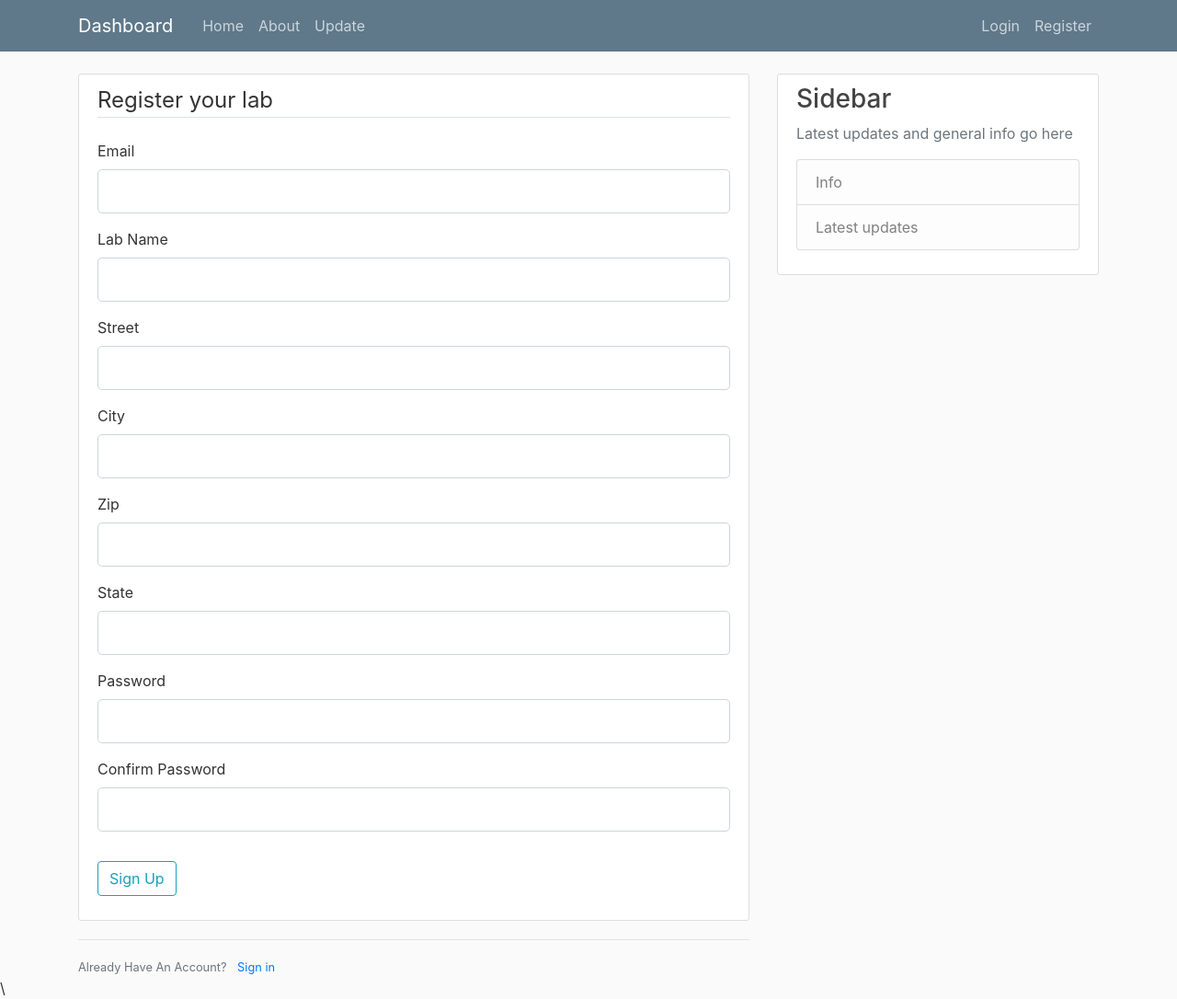
After one commit to NikhilDange1/LabCapacity-Dashboard, a Flask app: page /register in a window 1280 px wide. The commit adds this page. Shown: the whole page at 92% size. Run offline with Flask 2, Linux system fonts and the light colour scheme; some libraries are stand-ins or nearby versions.

Commit message:
Add Register and login forms and  templates

```diff
--- a/src/labcapacity/__init__.py
+++ b/src/labcapacity/__init__.py
@@ -1,5 +1,9 @@
 from flask import Flask
+import os
 
 app = Flask(__name__)
 
+SECRET_KEY = os.urandom(32)
+app.config['SECRET_KEY'] = SECRET_KEY
+
 from labcapacity import views
--- a/src/labcapacity/forms.py
+++ b/src/labcapacity/forms.py
@@ -0,0 +1,27 @@
+from flask_wtf import FlaskForm
+from wtforms import StringField, PasswordField, SubmitField, BooleanField
+from wtforms.validators import DataRequired,Length,Email,EqualTo
+
+class RegistrationForm(FlaskForm):
+    #email field
+    email =StringField('Email',validators=[DataRequired(),Email()])
+
+    #lab detials
+    labname = StringField('Lab Name',validators=[DataRequired(),Length(min=2,max=15)])
+    lab_street = StringField('Street',validators=[DataRequired()])
+    lab_city = StringField('City',validators=[DataRequired()])
+    lab_zip = StringField('Zip',validators=[DataRequired()])
+    lab_state = StringField('State',validators=[DataRequired()])
+
+    #password
+    password = PasswordField('Password',validators=[DataRequired()])
+    confirm_password = PasswordField('Confirm Password',validators=[DataRequired(),EqualTo('password')])
+    submit = SubmitField('Sign Up')
+
+
+
+class LoginForm(FlaskForm):
+    email = email =StringField('Email',validators=[DataRequired(),Email()])
+    password = PasswordField('Password',validators=[DataRequired()])
+    remember_me = BooleanField()
+    submit = SubmitField('Login')
--- a/src/labcapacity/templates/layout.html
+++ b/src/labcapacity/templates/layout.html
@@ -38,6 +38,15 @@
     <main role="main" class="container">
       <div class="row">
         <div class="col-md-8">
+          {% with messages = get_flashed_messages(with_categories=true) %}
+            {% if messages %}
+              {% for category,message in messages %}
+                <div class="alert alert-{{ category }}">
+                  {{ message }}
+                </div>
+              {% endfor %}
+            {% endif %}
+          {% endwith %}
           {% block content %}{% endblock %}
         </div>
         <div class="col-md-4">
@@ -53,7 +62,7 @@
         </div>
       </div>
     </main>
-
+\
 
     <!-- Optional JavaScript -->
     <!-- jQuery first, then Popper.js, then Bootstrap JS -->
--- /dev/null
+++ b/src/labcapacity/templates/register.html
@@ -0,0 +1,66 @@
+{% extends "layout.html" %}
+{% block content %}
+    <div class="content-section">
+        <form method="POST" action="">
+            {{ form.hidden_tag()}}
+            <fieldset class="form-group">
+                <legend class="border-bottom mb-4">Register your lab</legend>
+                <div class="form-group">
+
+
+
+                    {{form.email.label(class="form-control-label") }}
+                    {{form.email(class="form-control form-control-lg") }}
+                </div>
+                <div class="form-group">
+                    {{form.labname.label(class="form-control-label") }}
+                    {{form.labname(class="form-control form-control-lg") }}
+                </div>
+                <div class="form-group">
+                    {{form.lab_street.label(class="form-control-label") }}
+                    {{form.lab_street(class="form-control form-control-lg") }}
+                </div>
+                <div class="form-group">
+                    {{form.lab_city.label(class="form-control-label") }}
+                    {{form.lab_city(class="form-control form-control-lg") }}
+                </div>
+                <div class="form-group">
+                    {{form.lab_zip.label(class="form-control-label") }}
+                    {{form.lab_zip(class="form-control form-control-lg") }}
+                </div>
+                <div class="form-group">
+                    {{form.lab_state.label(class="form-control-label") }}
+                    {{form.lab_state(class="form-control form-control-lg") }}
+                </div>
+                <div class="form-group">
+                    {{form.password.label(class="form-control-label") }}
+                    {{form.password(class="form-control form-control-lg") }}
+                </div>
+                <div class="form-group">
+                    {{form.confirm_password.label(class="form-control-label") }}
+
+                    {% if form.confirm_password.erros %}
+                        {{ form.config(class="form-control form-control-lg is-invlaid")}}
+
+                        <div class="invalid-feedback">
+                            {% for error in form.confirm_password.errors %}
+                                <span>{{ error }}</span>
+                            {% endfor %}
+                        </div>
+                    {% else %}
+                    {{form.confirm_password(class="form-control form-control-lg")}}
+                    {% endif %}
+
+                </div>
+            </fieldset>
+            <div class="form-group">
+                {{ form.submit(class="btn btn-outline-info")}}
+            </div>
+        </form>
+    </div>
+    <div class="border-top pt-3">
+        <small class="text-muted">
+            Already Have An Account? <a class="ml-2" href="{{ url_for('login')}}">Sign in</a>
+        </small>
+    </div>
+{% endblock content%}
--- a/src/labcapacity/views.py
+++ b/src/labcapacity/views.py
@@ -1,7 +1,23 @@
-from flask import Flask, render_template, url_for
+from flask import Flask, render_template, url_for,flash,redirect
+from labcapacity.forms import RegistrationForm,LoginForm
 from labcapacity import app
+
 
 @app.route("/")
 @app.route("/home")
 def home():
     return render_template('home.html')
+
+
+@app.route("/register",methods=['GET','POST'])
+def register():
+    form = RegistrationForm()
+    if form.validate_on_submit():
+        flash(f'Account Created for {form.labname.data}!',category='success')
+        return redirect(url_for('home'))
+    return  render_template('register.html',title='Register',form=form)
+
+@app.route('/login')
+def login():
+    form = LoginForm()
+    return render_template("login.html",title='Login',form=form)
```
Also changed, not shown: src/labcapacity/templates/login.html (added, +37 -0 lines).
